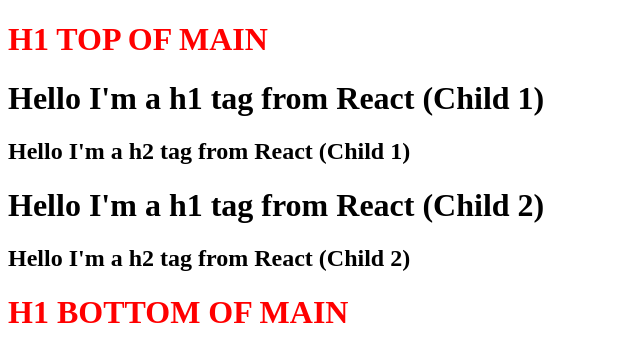
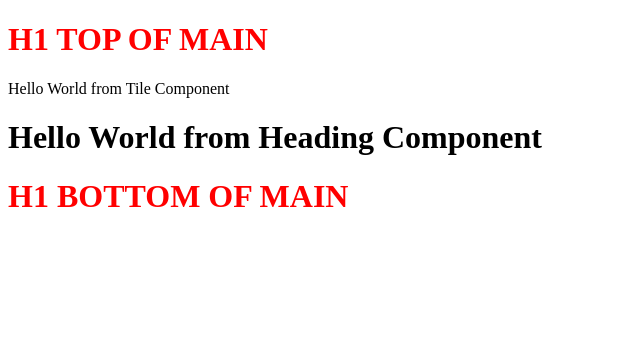
Before and after one commit to ChillMonger04/namaste-react-test-repo, a React app: page / in a window 1280 px wide. Shown: the whole page, without its empty margins (0-640 px from the left). Built offline with nearby package versions, Linux system fonts and the light colour scheme.

Commit message:
Learned about Components

```diff
--- a/script.js
+++ b/script.js
@@ -69,3 +69,42 @@
 // NOTE -> IF ANYTHING WAS ALREADY THERE IS MAIN DIV IT WILL GET REPLACED WITH THE NEW HEADING WE CREATED
 // NOTE -> BUT IF WE HAVE ELEMENTS ABOVE/BELOW THE MAIN WE ARE RENDERING IT WILL NOT BE REPLACED
 main.render(parent);
+
+// JSX -> Similar to HTML or XML syntax
+// This JSX code is not accepted by React or is not Javascript code,
+// But we can still see the output of this JSX code on our screen
+// This is because this JSX code is TRANSPILED by Parcel with the help of Babel
+// Babel is a JavaScript transpiler that is mainly used to convert ECMAScript code into backwards-compatible JavaScript code
+// JSX is transpiled into React.createElement before getting rendered. After that is is rendered as React.createElement
+// Babel converts JSX Code to React.createElement code
+// Round brackets in jsx for multi line code
+// Camel casing is used in JSX Code. Use of className instead of class.
+const jsxHeading = <h1 className="jsxHeading">Hello World from JSX</h1>;
+
+// Components in React JS
+// There are 2 types of components in React
+// 1. Functional Components (NEW METHOD) - They are simple JavaScript functions that return JSX
+// 2. Class Components (OLD METHOD) - They are JavaScript classes that extend the React.Component class
+
+// The component name should always be CAPITALIZED
+// Component Name can be created using arrow function and regular function also
+const TileComponent = function () {
+  return <div className="tileComponent">Hello World from Tile Component</div>;
+};
+
+// Used fragments as we can return only one thing at a time
+// Component Composition -> Component inside a component
+const HeadingComponent = () => {
+  return (
+    <>
+      <TileComponent />
+      <h1 className="headingComponent">Hello World from Heading Component</h1>
+    </>
+  );
+};
+
+// Method to render jsx element
+main.render(jsxHeading);
+
+// Method to render functional component
+main.render(<HeadingComponent />);
```
Also changed, not shown: index.html (+4 -0 lines), package.json (+12 -2 lines).
